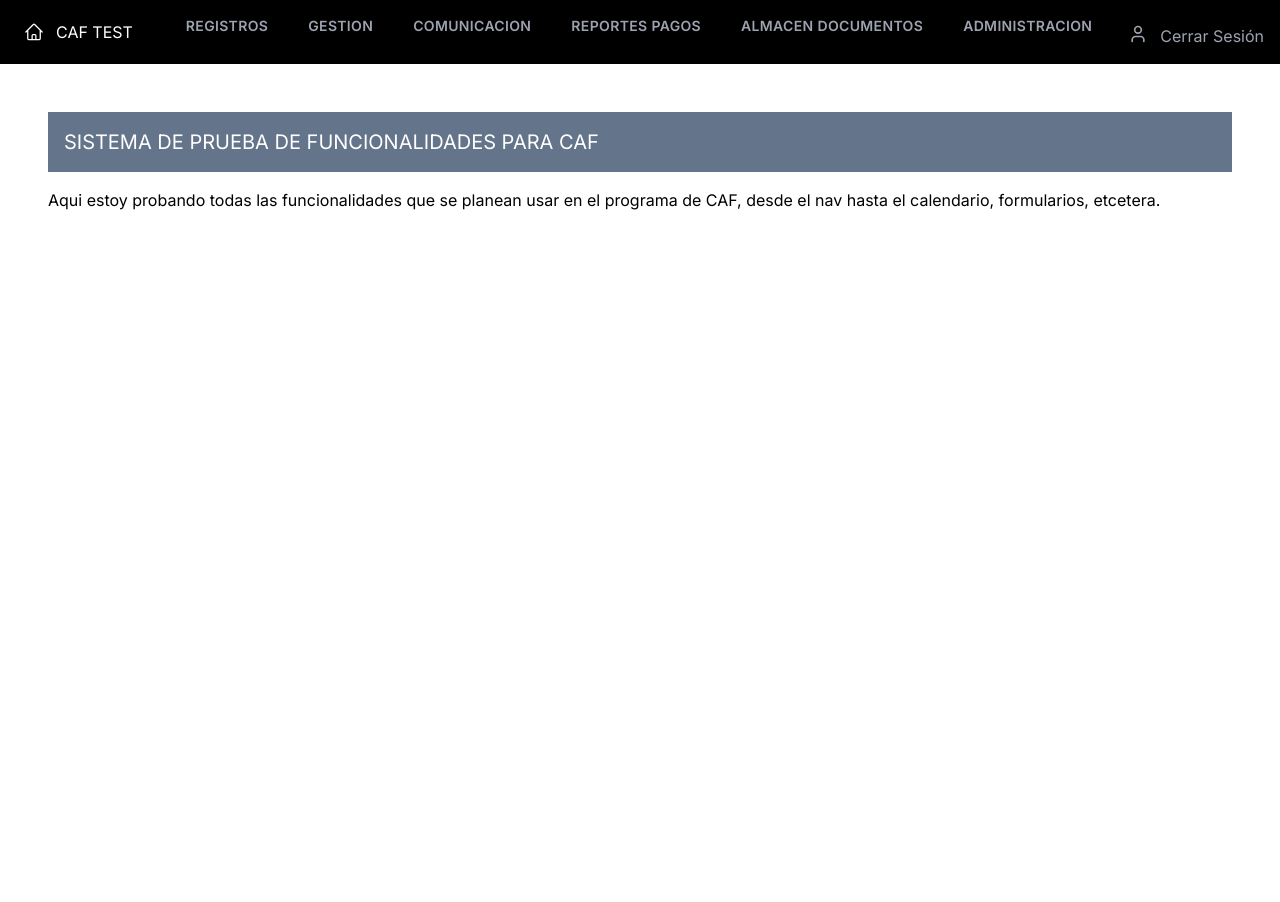
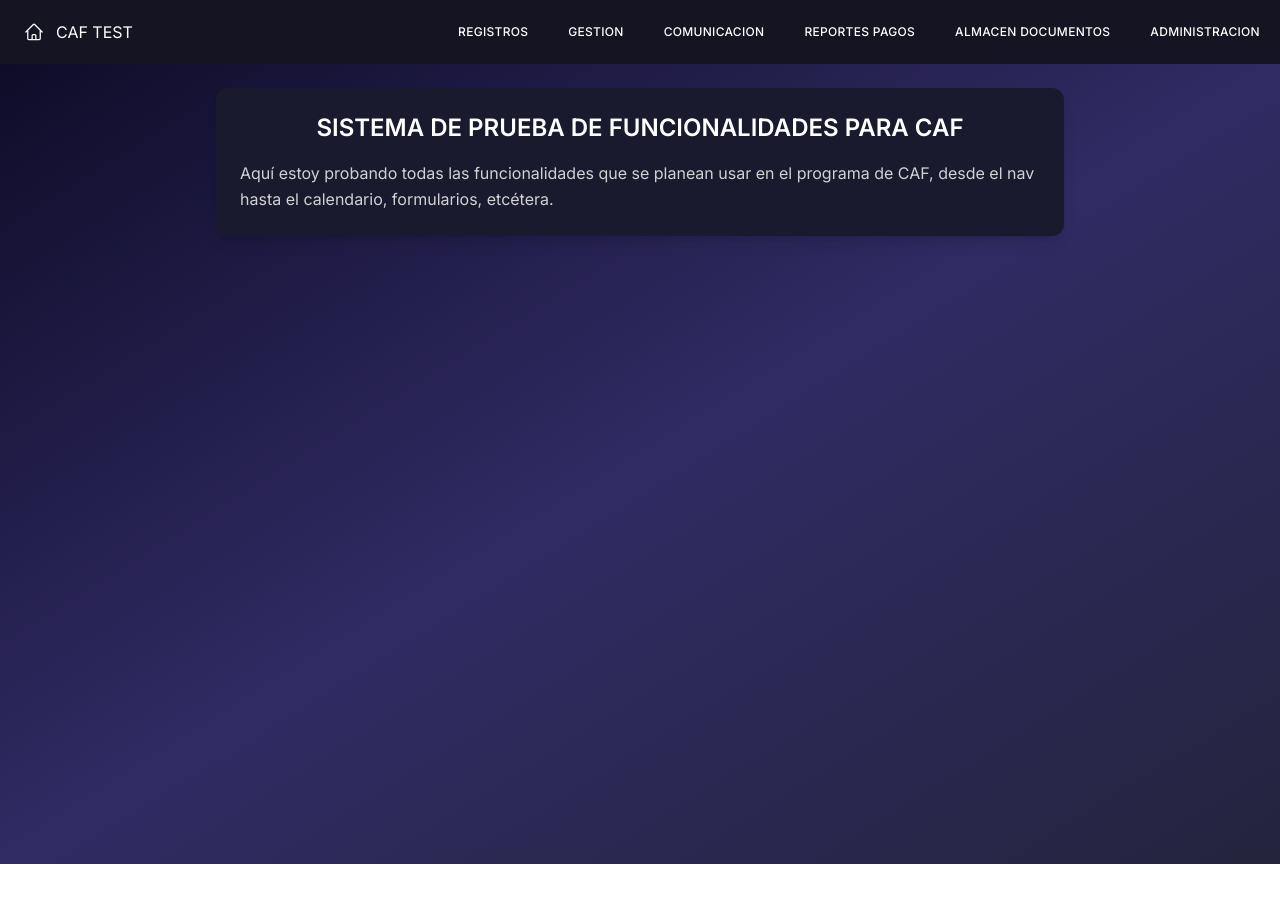
Before and after one commit to ErmacUwU/caftesting, a Next.js app: page / in a window 1280 px wide. Shown: the top 902 px of the page. After the commit the page ends 864 px from the top, so only its background shows below. Built offline with nearby package versions, Linux system fonts and the light colour scheme; sample sign-in values are in the browser's storage.

Commit message:
Actualizacion interfaz
-Se implemento la paleta de colores a la interfaz principal
-Se agrego mejora en el sidebar
-mejora en login

```diff
--- a/app/globals.css
+++ b/app/globals.css
@@ -7,9 +7,15 @@
   top:0;
   overflow-y:visible;
   left: 0;
+  margin: 0;
   position:relative;
   z-index: auto;
-  background-color: black;
+  background-color: #141422;
+}
+body{
+  margin: 0;
+  padding: 0;
+  box-sizing: border-box;
 }
 
 @layer utilities {
--- a/app/layout.js
+++ b/app/layout.js
@@ -13,10 +13,11 @@ export const metadata = {
 export default function RootLayout({ children }) {
   return (
     <html lang="en">
-      <body className={`${inter.className} flex flex-col `}>
+      <body className={`${inter.className} flex flex-col
+      bg-gradient-to-br from-[#0f0c29] via-[#302b63] to-[#24243e] `}>
         {/* Proveedor de contexto de autenticación que envuelve la aplicación para manejar el estado de autenticación. */}
-        <AuthProvider><Sidebar />
-        <div className="flex-1 p-6 bg-black-100 overflow-auto">
+        <AuthProvider><Sidebar/>
+        <div className="overflow-auto">
         {children}
         </div></AuthProvider>
       </body>
--- a/app/login/page.jsx
+++ b/app/login/page.jsx
@@ -5,6 +5,7 @@ import { useAuth } from '../context/AuthContext.js';
 import { useRouter } from 'next/navigation';
 import Image from 'next/image';
 import child from '../assets/images/bby.webp';
+import '../globals.css';
 
 const Login = () => {
   const [email, setEmail] = useState('');
--- a/app/page.jsx
+++ b/app/page.jsx
@@ -1,29 +1,26 @@
+'use client';
+
 import React from 'react';
-import Link from 'next/link';
-import Sidebar from '@/app/sidebar/sidebar';
 
-const backgroundStyle={
-  backgroundImage: 'url(/images/back_form_1.jpg)',
-    backgroundSize: 'cover',
-    backgroundPosition: 'center',
-    height: '100vh',
-    width: '100%',
-};
 
 const Page = () => {
   return (
-    <div className=" flex h-screen">
-      <div className="flex-1 p-6">
-        <h3 className='mx-auto bg-slate-500 flex items-center p-4 text-white text-xl'>
-          SISTEMA DE PRUEBA DE FUNCIONALIDADES PARA CAF
-        </h3>
+    <div className="h-screen w-full bg-gradient-to-br from-[#0f0c29] via-[#302b63] to-[#24243e] text-white flex flex-col">
 
-        <p className="mt-4">
-          Aqui estoy probando todas las funcionalidades que se planean usar en el programa de CAF, desde el nav hasta el calendario, formularios, etcetera.
-        </p>
+
+      <div className="flex-1 p-6 max-w-4xl mx-auto">
+        <div className="bg-[#1a1a2e] p-6 rounded-xl shadow-lg">
+          <h3 className="text-2xl font-semibold text-white mb-4 text-center">
+            SISTEMA DE PRUEBA DE FUNCIONALIDADES PARA CAF
+          </h3>
+
+          <p className="text-white/80 leading-relaxed">
+            Aquí estoy probando todas las funcionalidades que se planean usar en el programa de CAF, desde el nav hasta el calendario, formularios, etcétera.
+          </p>
+        </div>
       </div>
     </div>
   );
-}
+};
 
 export default Page;
--- a/app/sidebar/sidebar.jsx
+++ b/app/sidebar/sidebar.jsx
@@ -17,7 +17,7 @@ const menuSections = {
   comunicacion: false,
   reportesPagos: false,
   almacenDocumentos: false,
-  administracion: false
+  administracion: false,
 };
 
 const Sidebar = () => {
@@ -28,7 +28,6 @@ const Sidebar = () => {
   const menuRef = useRef(null);
   const [isMobile, setIsMobile] = useState(false); // Para detectar el tamaño de la pantalla
 
-  if(pathname ==="/login")return null;
 
   // Detectar el tamaño de la pantalla
   useEffect(() => {
@@ -43,6 +42,7 @@ const Sidebar = () => {
       window.removeEventListener("resize", handleResize);
     };
   }, []);
+
 
   // Cerrar menú al hacer clic fuera
   const handleClickOutside = useCallback((event) => {
@@ -65,9 +65,12 @@ const Sidebar = () => {
 
   const closeMenu = useCallback(() => setIsMenuOpen(false), []);
 
+  if(pathname ==="/login")return null;
+
+
   return (
-    <div className="sidebar sticky top-0 container mx-auto flex justify-between items-center bg-black min-w-full" ref={menuRef}>
-      <div className="flex text-white h-16 items-center">
+    <div className="sidebar sticky top-0 flex justify-between items-center w-full" ref={menuRef}>
+      <div className="flex h-16 text-white  items-center">
         <Link
           href="/"
           className="mx-4 my-2 hover:bg-gray-700 rounded flex items-center p-2 transition-colors"
@@ -91,7 +94,7 @@ const Sidebar = () => {
       )}
 
       <nav
-        className={`fixed md:relative w-full md:w-auto top-16 md:top-0 right-0 z-20 bg-black ${
+        className={`fixed md:relative w-full md:w-auto top-16 md:top-0 right-0 z-20 bg-[#141422] ${
           isMenuOpen || !isMobile ? 'block' : 'hidden'
         } md:block`}>
         <ul className="flex flex-col md:flex-row">
@@ -115,28 +118,18 @@ const Sidebar = () => {
                     className="px-4 py-3 hover:bg-gray-700 rounded flex items-center w-full"
                     aria-expanded={openSections[section]}
                   >
-                    <h3 className="text-sm font-semibold text-gray-400 uppercase tracking-wide">
+                    <h3 className=" font-medium text-xs text-white uppercase tracking-wide">
                       {section.replace(/([A-Z])/g, ' $1').trim()}
                     </h3>
                   </button>
 
                   {openSections[section] && (
-                    <ul className="md:absolute md:bg-black md:rounded-md md:shadow-lg">
+                    <ul className="md:absolute md:bg-[#1a1a2e] md:rounded-md md:shadow-lg">
                       {getSectionLinks(section, closeMenu, openSections[section])}
                     </ul>
                   )}
                 </div>
               ))}
-
-              <li className="mt-2">
-                <button
-                  onClick={logout}
-                  className="px-4 py-3 hover:bg-gray-700 rounded flex items-start w-full text-gray-400"
-                >
-                  <User className="h-5 w-5 mr-3" />
-                  Cerrar Sesión
-                </button>
-              </li>
             </>
           )}
         </ul>
@@ -172,9 +165,12 @@ const getSectionLinks = (section, closeMenu, isOpen) => {
     ],
     administracion: [
       { href: "/usuarios", text: "Usuarios", icon: UserGroupIcon },
-      { href: "/ajustes", text: "Ajustes", icon: Cog6ToothIcon }
+      { href: "/ajustes", text: "Ajustes", icon: Cog6ToothIcon },
+      {href:"/login",text:"Cerrar Sesion", icon: UserPlusIcon
+      }
 
-    ]
+    ],
+
   };
 
   return sectionConfig[section].map(({ href, text, icon: Icon }) => (
@@ -184,7 +180,7 @@ const getSectionLinks = (section, closeMenu, isOpen) => {
         onClick={() => {
           closeMenu();  // Esto cerrará el menú al hacer clic en un enlace
         }}
-        className={`px-4 py-3 hover:bg-gray-700 rounded flex items-center whitespace-nowrap ${isOpen ? 'text-gray-400' : 'text-gray-400'}`}
+        className={`px-4 py-3 hover:bg-gray-700 rounded flex items-center whitespace-nowrap ${isOpen ? 'text-gray-200 text-xs' : 'text-gray-200 text-xs'}`}
       >
         <Icon className="h-5 w-5 mr-3" />
         {text}
```
